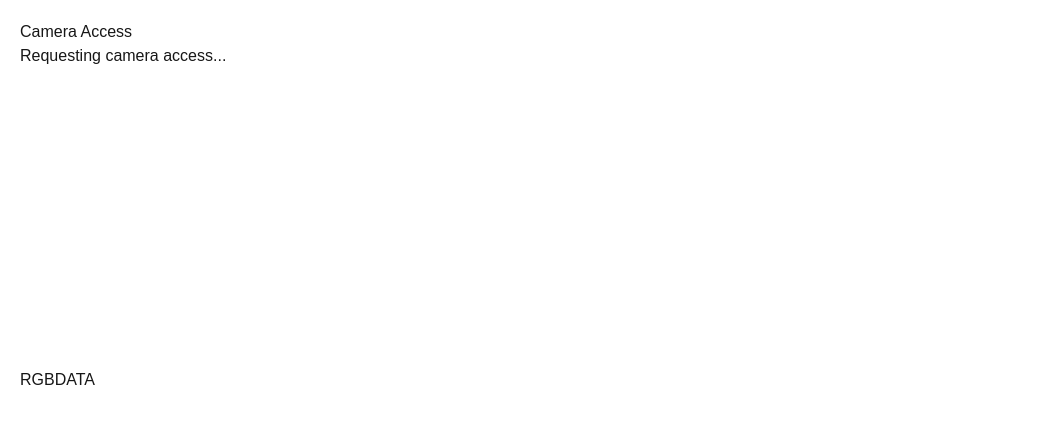
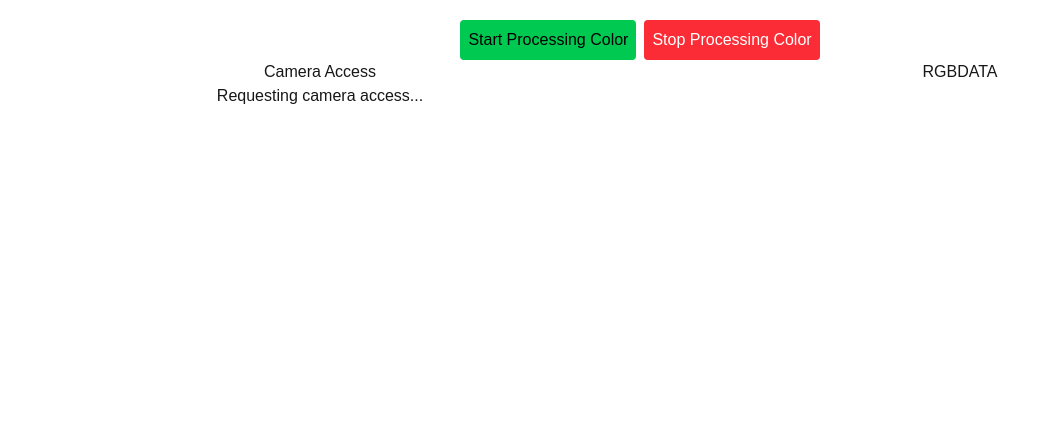
Before and after one commit to devaku/arc, a Next.js app: page /rubiks in a window 1280 px wide. Shown: the top 424 px of the page, without its empty margins (0-1040 px from the left). Built offline with nearby package versions, Linux system fonts and the light colour scheme; no server answers.

Commit message:
Added color display

```diff
--- a/src/app/debug/page.tsx
+++ b/src/app/debug/page.tsx
@@ -1,7 +1,21 @@
 'use client';
-export default function DebugPage() {
-	function handleClick() {
-		console.log('I CLICKED');
-	}
-	return <div onClick={handleClick}>Return</div>;
+import React, { useState } from 'react';
+
+export default function ColorBox() {
+	const [hexvalue, setHexvalue] = useState('#00ff00');
+
+	return (
+		<div>
+			<input
+				type="text"
+				value={hexvalue}
+				onChange={(e) => setHexvalue(e.target.value)}
+				className="mb-4 p-2 border"
+			/>
+			<div
+				style={{ backgroundColor: hexvalue }}
+				className={`h-[600px] w-[600px]`}
+			/>
+		</div>
+	);
 }
--- a/src/app/rubiks/page.tsx
+++ b/src/app/rubiks/page.tsx
@@ -6,15 +6,35 @@ import useGetCamera from '@/hooks/useGetCamera';
 export default function CameraPage() {
 	const videoRef = useRef<HTMLVideoElement | null>(null);
 	const canvasRef = useRef<HTMLCanvasElement | null>(null);
+
+	const intervalRef = useRef<ReturnType<typeof setInterval> | null>(null);
+
 	const [error, setError] = useState<string | null>(null);
 	const [loading, setLoading] = useState<boolean>(true);
-	const [rgb, setRgb] = useState();
+	const [rgb, setRgb] = useState<string>('#FFFFFF');
 
-	const allowed = useGetCamera(videoRef, setLoading, setError);
+	useGetCamera(videoRef, setLoading, setError);
 
-	useEffect(() => {
-		// Only run the set interval if given camera permission
-		const interval = setInterval(() => {
+	function startInterval() {
+		// Clear previous intervals
+		if (intervalRef.current) {
+			clearInterval(intervalRef.current);
+		}
+
+		// Run interval
+		intervalRef.current = setInterval(() => {
+			readVideoFeed();
+		}, 500);
+	}
+
+	function stopInterval() {
+		if (intervalRef.current) {
+			clearInterval(intervalRef.current);
+			intervalRef.current = null;
+		}
+	}
+
+	function readVideoFeed() {
 		const video = videoRef.current;
 		const canvas = canvasRef.current;
 		if (video && canvas) {
@@ -36,14 +56,9 @@ export default function CameraPage() {
 			ctx.drawImage(video, 0, 0, canvas.width, canvas.height);
 
 			// Once image is drawn, grab a FRAME
-				const frame = ctx.getImageData(
-					0,
-					0,
-					canvas.width,
-					canvas.height
-				);
+			const frame = ctx.getImageData(0, 0, canvas.width, canvas.height);
 			const pixels = frame.data;
-				console.log(pixels);
+			// console.log(pixels);
 
 			// Analyze colors
 			const colorCount: any = {};
@@ -52,9 +67,9 @@ export default function CameraPage() {
 				const g = pixels[i + 1];
 				const b = pixels[i + 2];
 				// Simple rounding to reduce variations
-					const color = `rgb(${Math.round(r / 32) * 32}, ${
+				const color = `${Math.round(r / 32) * 32}, ${
 					Math.round(g / 32) * 32
-					}, ${Math.round(b / 32) * 32})`;
+				}, ${Math.round(b / 32) * 32}`;
 				colorCount[color] = (colorCount[color] || 0) + 1;
 			}
 
@@ -62,27 +77,106 @@ export default function CameraPage() {
 			const dominantColor = Object.entries(colorCount).sort(
 				(a: any, b: any) => b[1] - a[1]
 			)[0]?.[0];
-				console.log('Dominant color:', dominantColor);
+
+			let temp = dominantColor.split(',');
+			let rgbValues = temp.map((el) => Number(el));
+			let hexValue = rgbToHex(rgbValues[0], rgbValues[1], rgbValues[2]);
+
+			hexValue = hexValue.toUpperCase();
+			console.log(hexValue);
+			setRgb(hexValue);
 		}
-		}, 500); // Run every 500ms
+	}
 
-		return () => clearInterval(interval);
-	}, [allowed]);
+	useEffect(() => {
+		return () => stopInterval();
+	}, []);
 
+	function rgbToHex(r: number, g: number, b: number) {
+		// Ensure the values are within the valid range (0-255)
+		r = Math.max(0, Math.min(255, Math.round(r)));
+		g = Math.max(0, Math.min(255, Math.round(g)));
+		b = Math.max(0, Math.min(255, Math.round(b)));
+
+		// Convert each component to a two-digit hexadecimal string
+		const toHex = (c: any) => {
+			const hex = c.toString(16);
+			return hex.length === 1 ? '0' + hex : hex;
+		};
+
+		// Combine the hexadecimal components and prepend '#'
+		return '#' + toHex(r) + toHex(g) + toHex(b);
+	}
+
+	/**
+	 * HANDLERS
+	 */
+
+	function handleStartClick() {
+		console.log('Color Processing Start');
+		startInterval();
+	}
+
+	function handleStopClick() {
+		console.log('Color Processing Stop');
+		setRgb('#FFFFFF');
+		stopInterval();
+	}
 	return (
-		<div style={{ padding: 20 }}>
-			<h1>Camera Access</h1>
+		<div className="flex flex-col mt-5">
+			{/* BUTTONS */}
+			<div className="flex justify-center gap-2">
+				<button
+					onClick={handleStartClick}
+					className="cursor-pointer p-2 rounded bg-green-500 text-black"
+				>
+					Start Processing Color
+				</button>
+				<button
+					onClick={handleStopClick}
+					className="cursor-pointer p-2 rounded bg-red-500 text-white"
+				>
+					Stop Processing Color
+				</button>
+			</div>
+
+			{/* Table */}
+			<div className="flex justify-around">
+				{/* Left Column */}
+				<div className="flex flex-col items-center w-full">
+					{/* INFORMATION */}
+					<div>
+						<h1 className="text-center">Camera Access</h1>
 						{loading && <p>Requesting camera access...</p>}
-			{error && <p style={{ color: 'red' }}>Error: {error}</p>}
+						{error && (
+							<p style={{ color: 'red' }}>Error: {error}</p>
+						)}
+					</div>
+
+					{/* VIDEO */}
+					{/* <div className="h-[600px] w-[600px] bg-sky-500"></div> */}
 					<video
 						ref={videoRef}
 						autoPlay
 						playsInline
-				style={{ width: '100%', maxWidth: 600, borderRadius: 8 }}
+						style={{
+							width: '100%',
+							maxWidth: 600,
+							borderRadius: 8,
+						}}
 					/>
 					<canvas ref={canvasRef} style={{ display: 'none' }} />
+				</div>
+				{/* Right Column */}
+				<div className="flex flex-col items-center w-full">
+					<h1 className="text-center">RGBDATA</h1>
 					<div>
-				<p>RGBDATA</p>
+						<div
+							style={{ backgroundColor: rgb }}
+							className={`h-[600px] w-[600px]`}
+						></div>
+					</div>
+				</div>
 			</div>
 		</div>
 	);
```
Also changed, not shown: 1 other file (tests, documents, lock files or other folders). Lines whose indentation alone changed are shown as unchanged.
